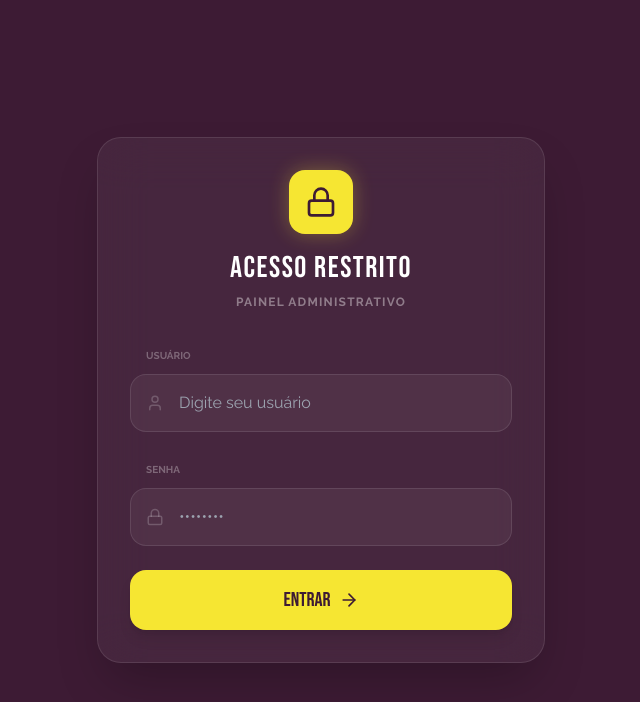
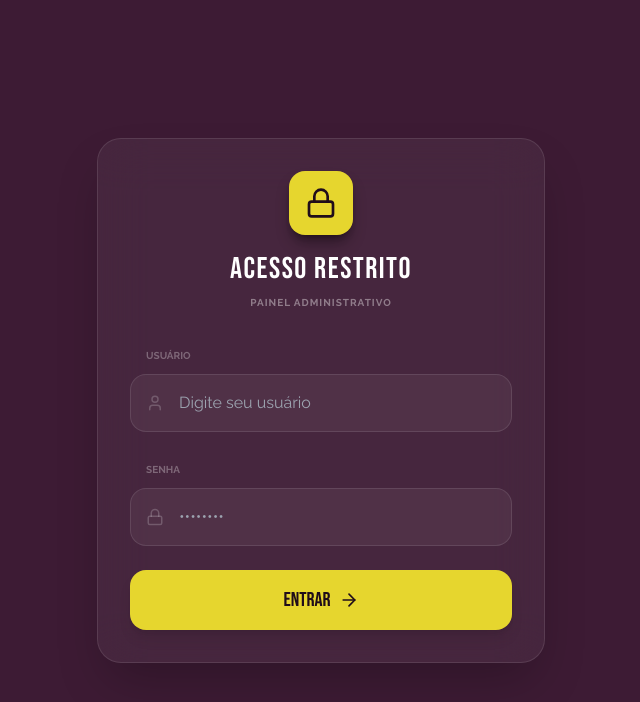
Before and after one commit to SchaideNunes/CardapioAcaiNoKilo, a React (Vite) app: page /login in a window 1280 px wide. Shown: the top 702 px of the page, without its empty margins (319-959 px from the left). Built offline with nearby package versions, Linux system fonts and the light colour scheme.

Commit message:
Refactor code structure for improved readability and maintainability

```diff
--- a/src/pages/LoginPage.tsx
+++ b/src/pages/LoginPage.tsx
@@ -38,11 +38,11 @@ export default function LoginPage() {
     <div className="min-h-screen bg-[#3d1b34] flex items-center justify-center p-6">
       <div className="w-full max-w-md bg-white/5 border border-white/10 rounded-3xl p-8 backdrop-blur-xl shadow-2xl animate-in fade-in zoom-in-95 duration-500">
         <div className="flex flex-col items-center mb-8">
-          <div className="w-16 h-16 bg-primary rounded-2xl flex items-center justify-center mb-4 shadow-[0_0_20px_rgba(246,230,50,0.3)]">
-            <Lock className="text-[#3d1b34]" size={32} />
+          <div className="w-16 h-16 bg-primary rounded-2xl flex items-center justify-center mb-4 shadow-lg shadow-black/40">
+            <Lock className="text-secondary" size={32} />
           </div>
           <h1 className="font-heading text-3xl text-white uppercase tracking-wider">Acesso Restrito</h1>
-          <p className="text-white/40 text-xs font-bold uppercase tracking-widest mt-2">Painel Administrativo</p>
+          <p className="text-white/40 text-[10px] font-bold uppercase tracking-widest mt-2">Painel Administrativo</p>
         </div>
 
         <form onSubmit={handleLogin} className="space-y-6">
@@ -64,7 +64,7 @@ export default function LoginPage() {
 
           {error && <p className="text-red-400 text-xs font-bold text-center uppercase animate-bounce">{error}</p>}
 
-          <button type="submit" className="w-full bg-primary text-[#3d1b34] font-heading text-xl py-4 rounded-2xl flex items-center justify-center gap-2 hover:bg-yellow-400 transition-all shadow-lg active:scale-95 group">
+          <button type="submit" className="w-full bg-primary text-secondary font-heading text-xl py-4 rounded-2xl flex items-center justify-center gap-2 hover:brightness-110 transition-all shadow-lg active:scale-95 group">
             ENTRAR <ArrowRight size={20} className="group-hover:translate-x-1 transition-transform" />
           </button>
         </form>
--- a/src/pages/OrderPage.tsx
+++ b/src/pages/OrderPage.tsx
@@ -407,6 +407,10 @@ export default function OrderPage() {
     <SmoothScrollProvider isDisabled={showCart}>
       <main className="min-h-screen bg-[#3d1b34] flex flex-col relative text-white">
         <div className="fixed inset-0 pointer-events-none">
+          <div className="absolute top-0 right-0 w-full h-[60vh] opacity-20 overflow-hidden">
+             <img src="/assets/Açai_hero.webp" alt="" className="w-full h-full object-cover mix-blend-overlay" />
+             <div className="absolute inset-0 bg-gradient-to-b from-transparent to-[#3d1b34]" />
+          </div>
           <div className="absolute top-[-10%] right-[-10%] w-[50%] h-[40%] bg-primary/5 rounded-full blur-[120px]" />
           <div className="absolute bottom-[-10%] left-[-10%] w-[50%] h-[40%] bg-black/40 rounded-full blur-[120px]" />
         </div>
@@ -452,7 +456,7 @@ export default function OrderPage() {
             <div className="p-6 bg-black/20 border-t border-white/10"><div className="flex justify-between items-end mb-6"><span className="text-xs font-bold text-white/50 uppercase">Total Atual</span><span className="font-heading text-4xl text-primary">R$ {totalPrice.toFixed(2)}</span></div><button onClick={() => setShowCart(false)} className="w-full bg-primary text-secondary font-heading text-xl py-4 rounded-xl">CONTINUAR</button></div>
           </div>
         </div>
-        <div className="w-full h-1 bg-white/5 sticky top-[73px] z-40"><div className="h-full bg-primary shadow-[0_0_10px_#F6E632]" style={{ width: `${((currentStep + 1) / STEPS.length) * 100}%` }} /></div>
+        <div className="w-full h-1 bg-white/5 sticky top-[73px] z-40"><div className="h-full bg-primary shadow-lg shadow-black/40" style={{ width: `${((currentStep + 1) / STEPS.length) * 100}%` }} /></div>
         <div className="flex-1 max-w-[800px] mx-auto w-full p-6 pb-32 relative z-10">
           <div key={currentStep} className="animate-in fade-in slide-in-from-right-4 duration-300 ease-out">
             <h2 className="text-4xl font-heading text-white uppercase mb-8">{STEPS[currentStep].title}</h2>
--- a/tailwind.config.ts
+++ b/tailwind.config.ts
@@ -22,9 +22,9 @@ const config: Config = {
         'fluid-p': ['clamp(1rem, 1.2vw, 1.25rem)', { lineHeight: '1.6' }],
       },
       colors: {
-        primary: "#F6E632",
-        secondary: "#b32aa6",
-        accent: "#F6E632",
+        primary: "#E6D62E", // Amarelo ouro mais suave/menos "neon"
+        secondary: "#1F0D1A", // Roxo bem profundo para melhor contraste
+        accent: "#E6D62E",
         background: "var(--background)",
         foreground: "var(--foreground)",
       },
```
Also changed, not shown: public/assets/Açai_hero.webp (added).
